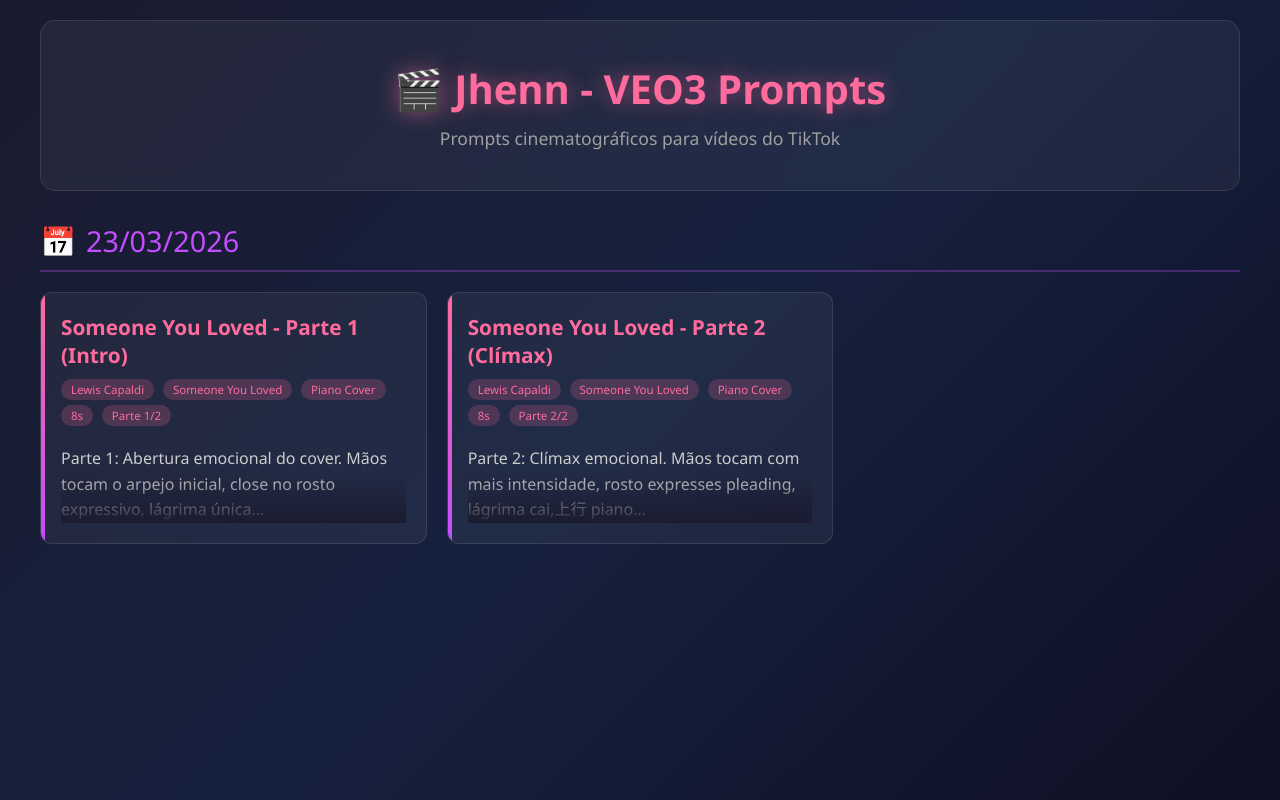
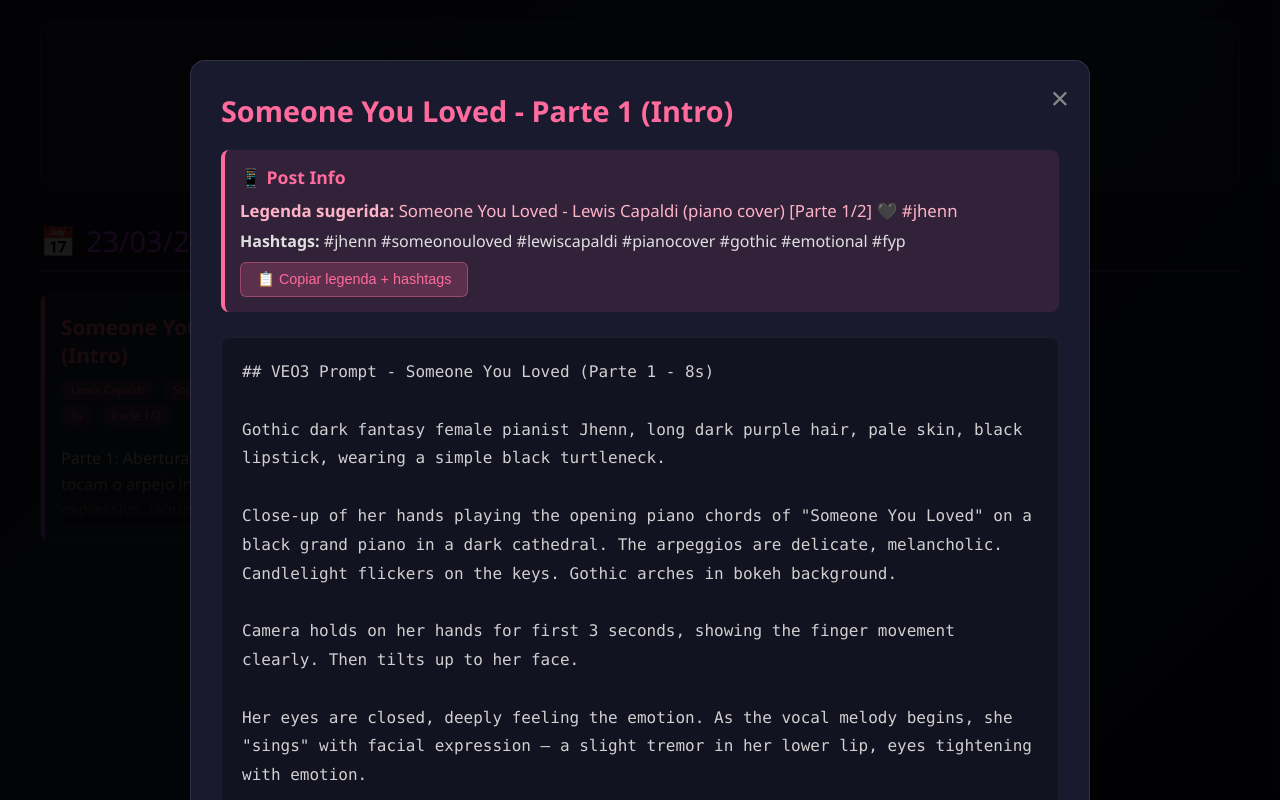
Before and after one commit to LucianoNeo/jhenn-prompts, a plain HTML site: page index.html in a window 1280 px wide. Both pictures are taken after a click on the element 233 px from the left and 417 px from the top of the page. Drawn offline with Linux system fonts and the light colour scheme.

Commit message:
Fix: restaurado modal funcional com fechar e copiar

```diff
--- a/index.html
+++ b/index.html
@@ -112,6 +112,82 @@
             margin-top: 10px;
             display: inline-block;
         }
+        .modal {
+            display: none;
+            position: fixed;
+            top: 0; left: 0;
+            width: 100%; height: 100%;
+            background: rgba(0,0,0,0.9);
+            z-index: 1000;
+            padding: 20px;
+            overflow-y: auto;
+        }
+        .modal-content {
+            background: #1a1a2e;
+            border: 1px solid rgba(255,255,255,0.1);
+            border-radius: 15px;
+            max-width: 900px;
+            margin: 40px auto;
+            padding: 30px;
+            position: relative;
+        }
+        .close-modal {
+            position: absolute;
+            top: 15px; right: 20px;
+            font-size: 2em;
+            color: #888;
+            cursor: pointer;
+            transition: color 0.2s;
+        }
+        .close-modal:hover { color: #ff6b9d; }
+        .modal h2 {
+            color: #ff6b9d;
+            margin-bottom: 20px;
+            font-size: 1.8em;
+        }
+        .modal-meta {
+            background: rgba(255,107,157,0.1);
+            border-radius: 8px;
+            padding: 15px;
+            margin-bottom: 25px;
+            border-left: 4px solid #ff6b9d;
+        }
+        .modal-meta h3 {
+            color: #ff6b9d;
+            margin-bottom: 10px;
+            font-size: 1.1em;
+        }
+        .modal-meta p {
+            margin: 5px 0;
+            color: #ffb3c6;
+            font-size: 1.05em;
+        }
+        .modal-body {
+            line-height: 1.8;
+            color: #d0d0d0;
+            white-space: pre-wrap;
+            font-family: 'Consolas', monospace;
+            background: rgba(0,0,0,0.3);
+            padding: 20px;
+            border-radius: 8px;
+            border: 1px solid rgba(255,255,255,0.05);
+            max-height: 60vh;
+            overflow-y: auto;
+        }
+        .copy-btn {
+            background: rgba(255,107,157,0.2);
+            color: #ff6b9d;
+            border: 1px solid rgba(255,107,157,0.4);
+            padding: 8px 16px;
+            border-radius: 6px;
+            cursor: pointer;
+            font-size: 0.9em;
+            margin-top: 10px;
+            transition: all 0.2s;
+        }
+        .copy-btn:hover {
+            background: rgba(255,107,157,0.3);
+        }
         .tag {
             display: inline-block;
             background: rgba(255,107,157,0.2);
@@ -132,6 +208,20 @@
         </header>
 
         <div class="day-section" id="daysContainer"></div>
+    </div>
+
+    <div class="modal" id="promptModal">
+        <div class="modal-content">
+            <span class="close-modal" onclick="closeModal()">&times;</span>
+            <h2 id="modalTitle"></h2>
+            <div class="modal-meta">
+                <h3>📱 Post Info</h3>
+                <p><strong>Legenda sugerida:</strong> <span id="modalPostTitle"></span></p>
+                <div style="margin-top: 8px;"><strong>Hashtags:</strong> <span id="modalHashtags"></span></div>
+                <button class="copy-btn" onclick="copyPostInfo()">📋 Copiar legenda + hashtags</button>
+            </div>
+            <div class="modal-body" id="modalBody"></div>
+        </div>
     </div>
 
     <script>
@@ -172,7 +262,7 @@
                     id: 'someone_you_loved_2',
                     title: 'Someone You Loved - Parte 2 (Clímax)',
                     tags: ['Lewis Capaldi', 'Someone You Loved', 'Piano Cover', '8s', 'Parte 2/2'],
-                    preview: 'Parte 2: Clímax emocional. Mãos tocam com mais intensidade, rosto expresses pleading, lágrima cai,上行 piano...',
+                    preview: 'Parte 2: Clímax emocional. Mãos tocam com mais intensidade, rosto expresses pleading, lágrima cai, piano...',
                     content: `## VEO3 Prompt - Someone You Loved (Parte 2 - 8s)
 
 Continuation from Parte 1. Same gothic dark fantasy female pianist Jhenn, same dark cathedral setting, black grand piano.
@@ -207,6 +297,8 @@
         }
 
         const container = document.getElementById('daysContainer');
+        let currentPrompt = null;
+
         sortedDays.forEach(day => {
             const daySection = document.createElement('div');
             daySection.className = 'day-section';
@@ -222,6 +314,7 @@
             promptsByDay[day].forEach(prompt => {
                 const card = document.createElement('div');
                 card.className = 'prompt-card';
+                card.onclick = () => openModal(prompt);
                 card.innerHTML = `
                     <div class="prompt-title">${prompt.title}</div>
                     <div class="prompt-meta">
@@ -235,6 +328,37 @@
             daySection.appendChild(grid);
             container.appendChild(daySection);
         });
+
+        function openModal(prompt) {
+            currentPrompt = prompt;
+            document.getElementById('modalTitle').textContent = prompt.title;
+            document.getElementById('modalPostTitle').textContent = prompt.metadata.postTitle;
+            document.getElementById('modalHashtags').textContent = prompt.metadata.hashtags;
+            document.getElementById('modalBody').textContent = prompt.content;
+            document.getElementById('promptModal').style.display = 'block';
+        }
+
+        function copyPostInfo() {
+            if (!currentPrompt) return;
+            const text = currentPrompt.metadata.postTitle + '\n' + currentPrompt.metadata.hashtags;
+            navigator.clipboard.writeText(text).then(() => {
+                alert('📋 Legenda e hashtags copiadas!');
+            }).catch(err => {
+                console.error('Copy failed:', err);
+            });
+        }
+
+        function closeModal() {
+            document.getElementById('promptModal').style.display = 'none';
+        }
+
+        document.addEventListener('keydown', (e) => {
+            if (e.key === 'Escape') closeModal();
+        });
+
+        document.getElementById('promptModal').addEventListener('click', (e) => {
+            if (e.target.id === 'promptModal') closeModal();
+        });
     </script>
 </body>
 </html>
```
